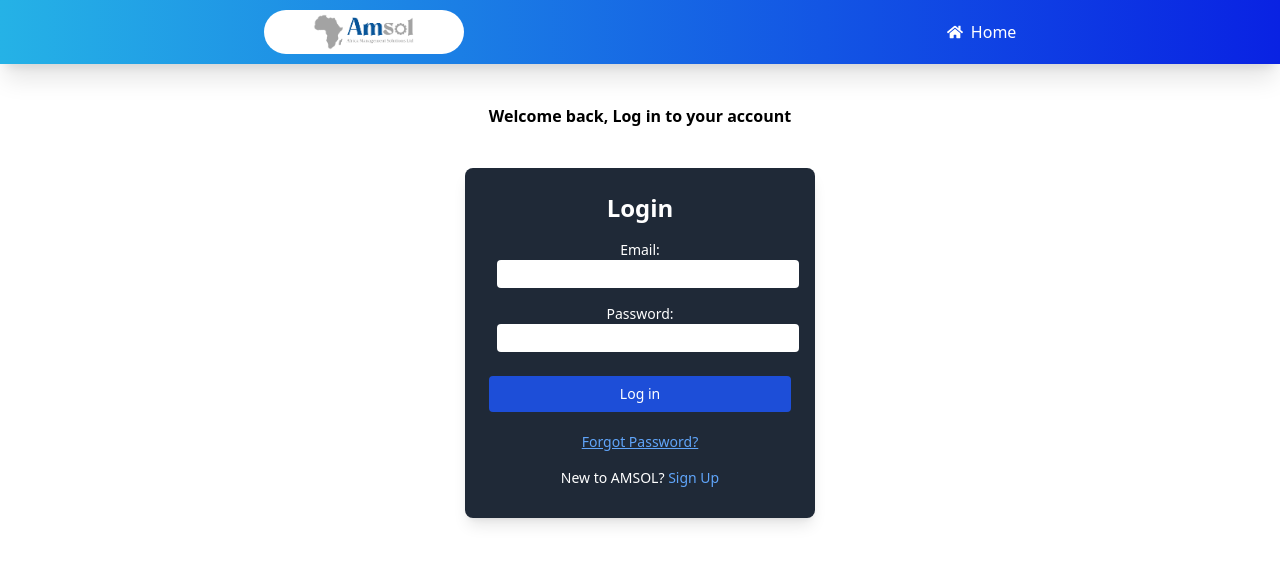
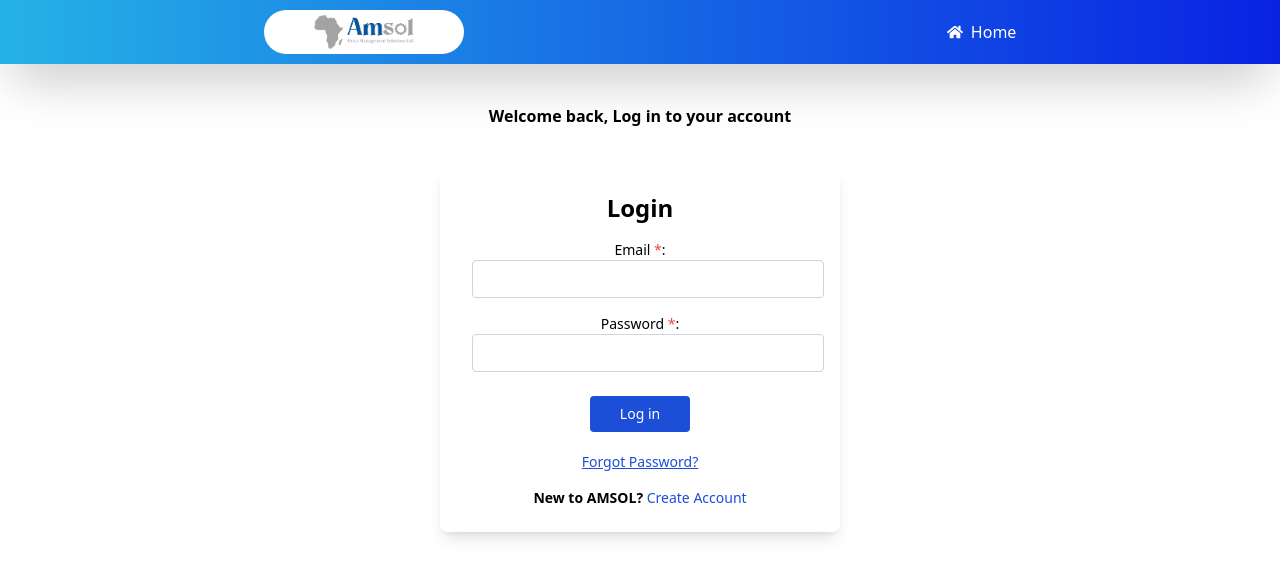
Before and after one commit to Tracy-miranja/AmsolForm, a React (Vite) app: page /form in a window 1280 px wide. Shown: the top 578 px of the page. Built offline with nearby package versions, Linux system fonts and the light colour scheme.

Commit message:
Modify login page

```diff
--- a/src/form.jsx
+++ b/src/form.jsx
@@ -35,7 +35,7 @@ const Form = () => {
 
   return (
     <div>
-      <div className="w-[100%] h-[50px] bg-gradient-to-r from-[#25b2e6] to-[#0922e3] flex items-center justify-around shadow-xl p-8 text-white gap-5">
+      <div className="w-[100%] h-[50px] bg-gradient-to-r from-[#25b2e6] to-[#0922e3] flex items-center justify-around shadow-2xl p-8 text-white gap-5">
         <div className="bg-white rounded-full w-[200px] flex items-center justify-center">
           <img src={logo} alt="hrOutsourcing" className="w-[110px] p-1" />
         </div>
@@ -48,34 +48,35 @@ const Form = () => {
 
       <div className="flex mt-10 items-center h-screen  flex-col">
 
-        <div className="flex flex-col bg-gray-800 w-[350px] h-[350px] p-6 rounded-lg shadow-lg text-center">
-          <h1 className="text-2xl font-semibold mb-4 text-white">Login</h1>
-          <form className="flex flex-col text-sm text-white" onSubmit={UserLogin}>
+        <div className="flex flex-col  w-[400px] h-fit p-6 rounded-lg shadow-lg text-center">
+          <h1 className="text-2xl font-semibold mb-4 ">Login</h1>
+          <form className="flex flex-col text-sm " onSubmit={UserLogin}>
             <div className="mb-4">
-              <label>Email:</label>
+              <label>Email <span className="text-red-500">*</span>:</label>
               <input
                 type="email"
                 value={Email}
                 onChange={(e) => setEmail(e.target.value)}
-                className="ml-2 w-full p-1 rounded text-gray-900"
+                className="ml-2 w-full p-1 rounded text-gray-900 border border-gray-300 focus:border-blue-500 p-2"
                 required
               />
             </div>
             <div className="mb-4">
-              <label>Password:</label>
+              <label className="text-black">Password <span className="text-red-500">*</span>:</label>
               <input
                 type="password"
                 value={password}
                 onChange={(e) => setPassword(e.target.value)}
-                className="ml-2 w-full p-1 rounded text-gray-900"
+                className="ml-2 w-full p-1 rounded text-gray-900 border border-gray-300 focus:border-blue-500 p-2"
                 required
               />
             </div>
-            <button type="submit" className="bg-blue-700 text-white py-2 px-4 rounded hover:bg-blue-800 mt-2">Log in</button>
-            <Link className="pt-5 underline text-blue-400" to="/forgot-password">Forgot Password?</Link> {/* Link to password recovery */}
+            <div className="flex items-center justify-center"><button type="submit" className="bg-blue-700 text-white py-2 px-4 rounded hover:bg-blue-800 mt-2 w-[100px]">Log in</button></div>
+
+            <Link className="pt-5 underline text-blue-700" to="/forgot-password">Forgot Password?</Link> {/* Link to password recovery */}
           </form>
-          <p className="text-sm text-white mt-4">New to AMSOL?
-            <Link className="text-blue-400 hover:underline" to="/signupform"> Sign Up</Link>
+          <p className="text-sm font-bold mt-4">New to AMSOL?
+            <Link className="text-blue-700 hover:underline" to="/signupform"> Create Account</Link>
           </p>
           {message && <p className="mt-4 text-green-500">{message}</p>}
           {error && <p className="mt-4 text-red-500">{error}</p>}
--- a/src/navbar.jsx
+++ b/src/navbar.jsx
@@ -8,8 +8,8 @@ const Navbar = () => {
        <div className="bg-white rounded-full w-[200px] flex items-center justify-center"> <img src={logo} alt="hrOutsourcing" className="w-[110px] p-1"/></div>
         <div className="flex flex-row items-center gap-5 ">
         <a className="text-white flex flex-row gap-2" href="#"><FaHome className="mt-1"/>Home</a>
-        <Link to="/form" className="bg-white rounded-full text-blue-800 p-1 pl-2 pr-2 hover:bg-pink-400 hover:text-white font-bold">Log In</Link>
-        <Link to="/signupform" className="bg-white rounded-full text-blue-800 p-1 pl-2 pr-2 hover:bg-pink-400 hover:text-white font-bold">Sign Up</Link>
+        <Link to="/form" className="bg-white rounded-full text-blue-800 p-1 pl-2 pr-2 hover:bg-gray-400 hover:text-white font-bold">Log In</Link>
+        <Link to="/signupform" className="bg-white rounded-full text-blue-800 p-1 pl-2 pr-2 hover:bg-gray-400 hover:text-white font-bold">Sign Up</Link>
         </div>
       </div>
     );
--- a/src/signupform.jsx
+++ b/src/signupform.jsx
@@ -1,7 +1,9 @@
 import axios from "axios";
 import { useState } from "react";
 import { FaEye, FaEyeSlash } from "react-icons/fa6";
-import Navbar from "./navbar";
+import { Link } from "react-router-dom";
+import { FaHome } from "react-icons/fa";
+import logo from "./assets/amsolJobVacancies.png"
 
 
 const SignUpForm = () => {
@@ -58,7 +60,15 @@ const SignUpForm = () => {
 
   return (
     <div>
-      <Navbar className="w-[100%]"/>
+     <div className="w-[100%] h-[50px] bg-gradient-to-r from-[#25b2e6] to-[#0922e3] flex items-center justify-around shadow-2xl p-8 text-white gap-5">
+        <div className="bg-white rounded-full w-[200px] flex items-center justify-center">
+          <img src={logo} alt="hrOutsourcing" className="w-[110px] p-1" />
+        </div>
+        <div className="flex flex-row items-center gap-5">
+          <Link className="text-white flex flex-row gap-2" to="/"><FaHome className="mt-1"/>Home</Link>
+
+        </div>
+      </div>
      <div className="flex text-center justify-center p-6"><h3 className="font-bold">Welcome to AMSOL, sign up to start your journey here</h3></div>
     <div className="flex justify-center h-screen p-6 ">
       <div className="flex flex-col  w-[50%] p-6 rounded-lg shadow-lg  h-fit">
@@ -75,7 +85,7 @@ const SignUpForm = () => {
                 placeholder="Enter Username"
                 className="ml-2 w-full p-1 rounded text-gray-900 border border-gray-300 focus:border-blue-500 p-2"
               />
-              <p className="ml-2">This will be your username. It will help employers find you easily</p>
+              <p className="ml-2 mb-5">This will be your <span className="text-blue-500">username</span> . It will help employers find you easily</p>
             </label>
           </div>
           <div className="">
@@ -89,12 +99,12 @@ const SignUpForm = () => {
                 placeholder="Enter Email"
                 className="ml-2 w-full p-1 rounded text-gray-900 border border-gray-300 focus:border-blue-500 p-2"
               />
-              <p className="ml-2">We'll never share your email with anyone else</p>
+              <p className="ml-2 mt-1 mb-5">We'll never share your email with anyone else</p>
             </label>
           </div>
           <div className=" relative">
-              <label className="">
-              <span className="font-bold ml-2">Password</span> <span className="text-red-500">*</span>:
+              <label className="mt-2">
+              <span className="font-bold ml-2 ">Password</span> <span className="text-red-500">*</span>:
                 <input
                   type={showPassword ? "text" : "password"}
                   value={password}
@@ -103,7 +113,7 @@ const SignUpForm = () => {
                   placeholder="Enter Password"
                   className="ml-2 w-full p-2 rounded text-gray-900 border border-gray-300 focus:border-blue-500 "
                 />
-                <p  className="p-2">Make sure it's atleast 8 characters including a number and a special character</p>
+                <p  className="p-2 mb-5">Make sure it's atleast 8 characters including a number and a special character</p>
                 <span
                   className="absolute right-3 top-[30%] cursor-pointer"
                   onClick={() => setShowPassword(!showPassword)}
@@ -114,7 +124,7 @@ const SignUpForm = () => {
             </div>
           <div className=" relative">
               <label  className="">
-               <span className="font-bold ml-2">Confirm Password</span>  <span className="text-red-500">*</span>:
+               <span className="font-bold ml-2 mt-5">Confirm Password</span>  <span className="text-red-500">*</span>:
                 <input
                   type={showConfirmPassword ? "text" : "password"}
                   value={confirmPassword}
@@ -132,7 +142,7 @@ const SignUpForm = () => {
                 </span>
               </label>
             </div>
-            <p  className="ml-2">By Clicking "Create account" below, you agree to our terms of service and privacy statement. We'll occasionally send you emails regarding your account. Already have an account?</p>
+            <p  className="ml-2 mt-5">By Clicking <span className="text-blue-500">"Create account"</span> below, you agree to our terms of service and privacy statement. We'll occasionally send you emails regarding your account. Already have an account?</p>
           <button type="submit" className="bg-blue-700 text-white ml-2 py-2 px-4 rounded hover:bg-blue-800 mt-2 w-[100px]">
             Sign Up
           </button>
```
